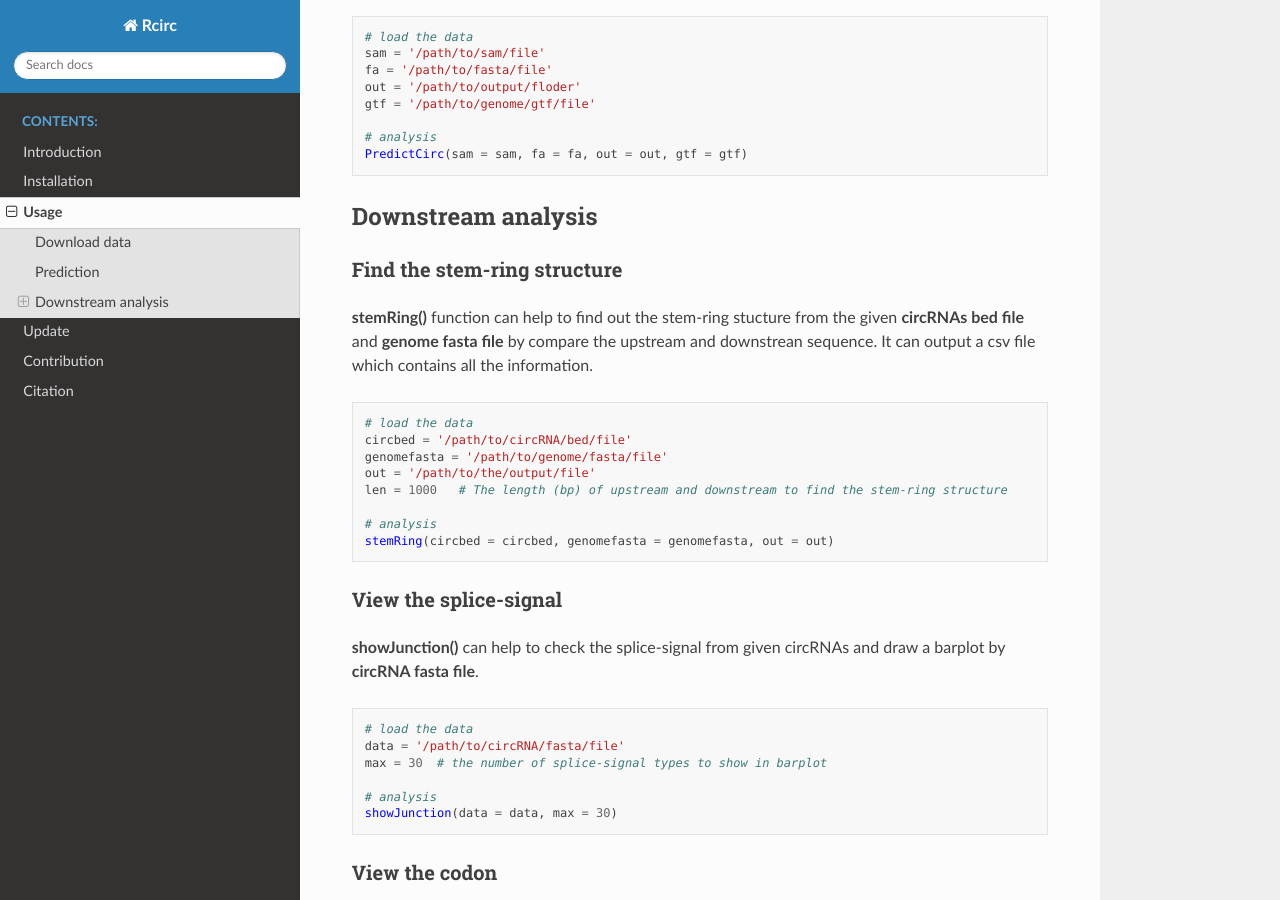
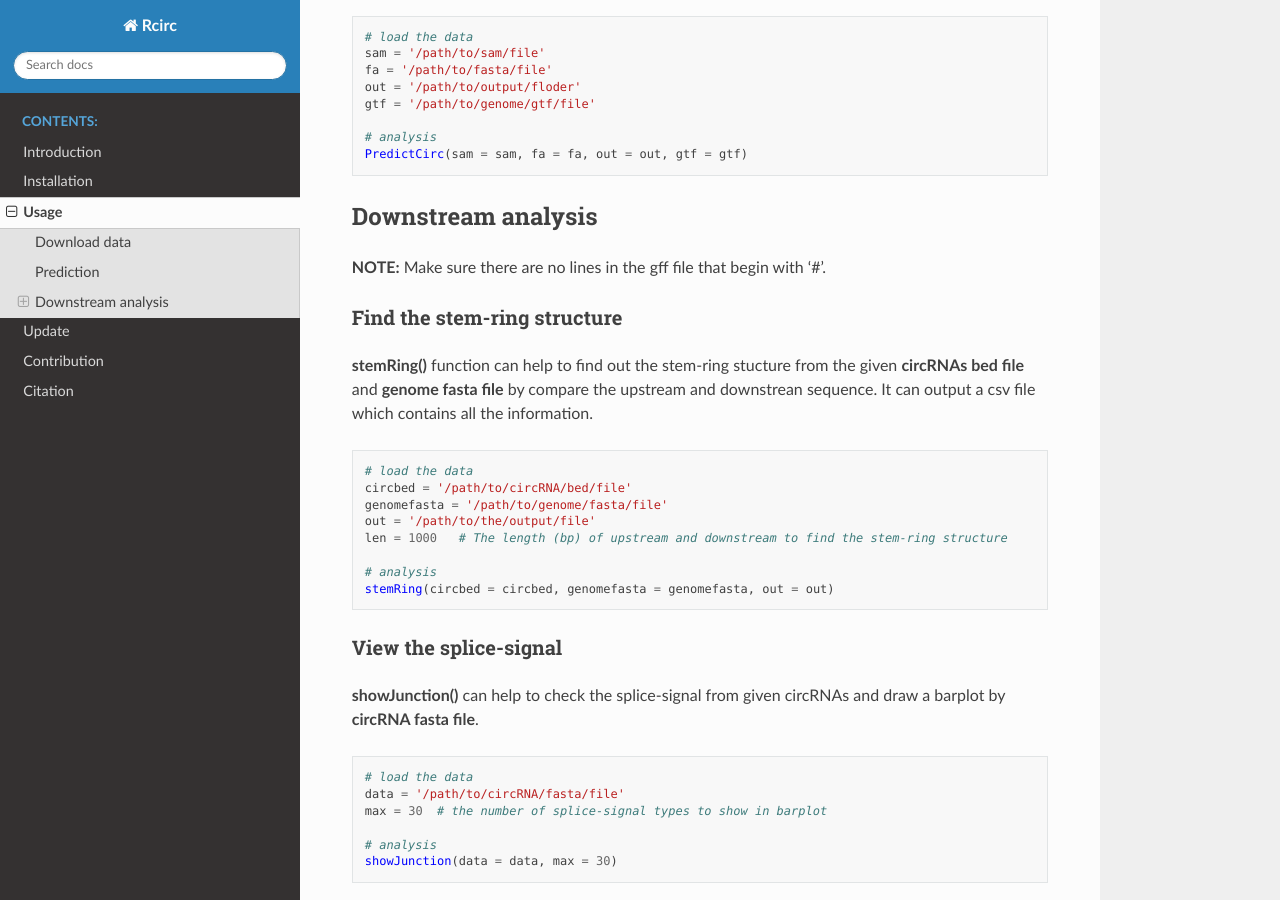
Before and after one commit to PSSUN/Rcirc_doc, a Sphinx documentation site: the page built from source/Usage/Usage.md, in a window 1280 px wide and 900 px high, scrolled down 937 px. Built offline with Sphinx 7.4.7 and the Read the Docs theme 2.0.0, drawn with Linux system fonts in a browser that asks for light colours.

Commit message:
Update Usage.md

````diff
--- a/source/Usage/Usage.md
+++ b/source/Usage/Usage.md
@@ -49,6 +49,8 @@ PredictCirc(sam = sam, fa = fa, out = out, gtf = gtf)
 ```
 
 ## Downstream analysis
+
+**NOTE:** Make sure there are no lines in the gff file that begin with '#'.
 
 ### Find the stem-ring structure
 
````
